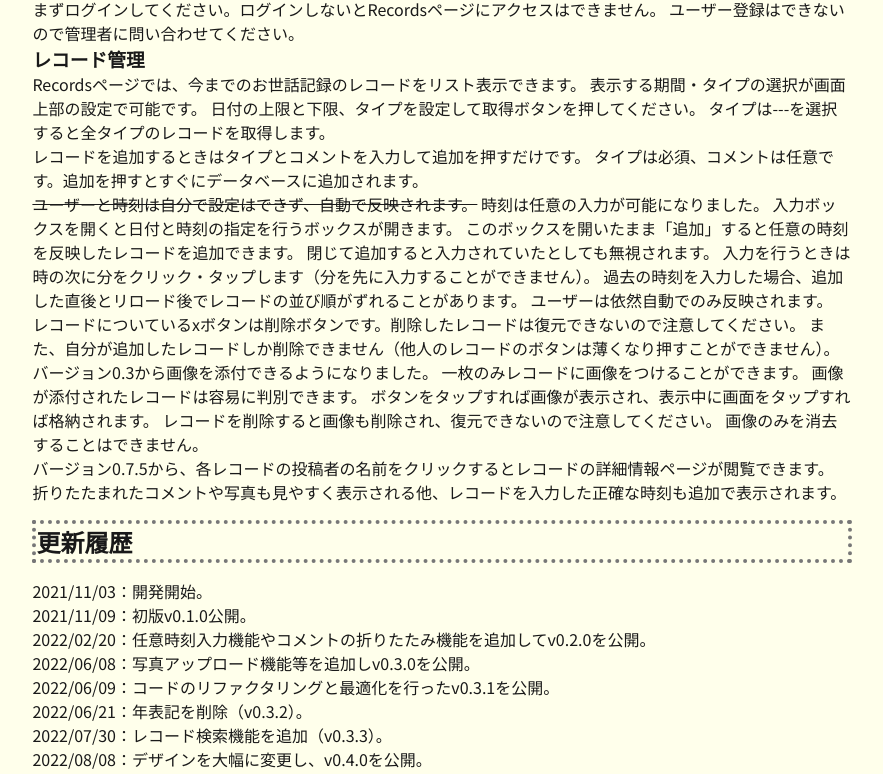
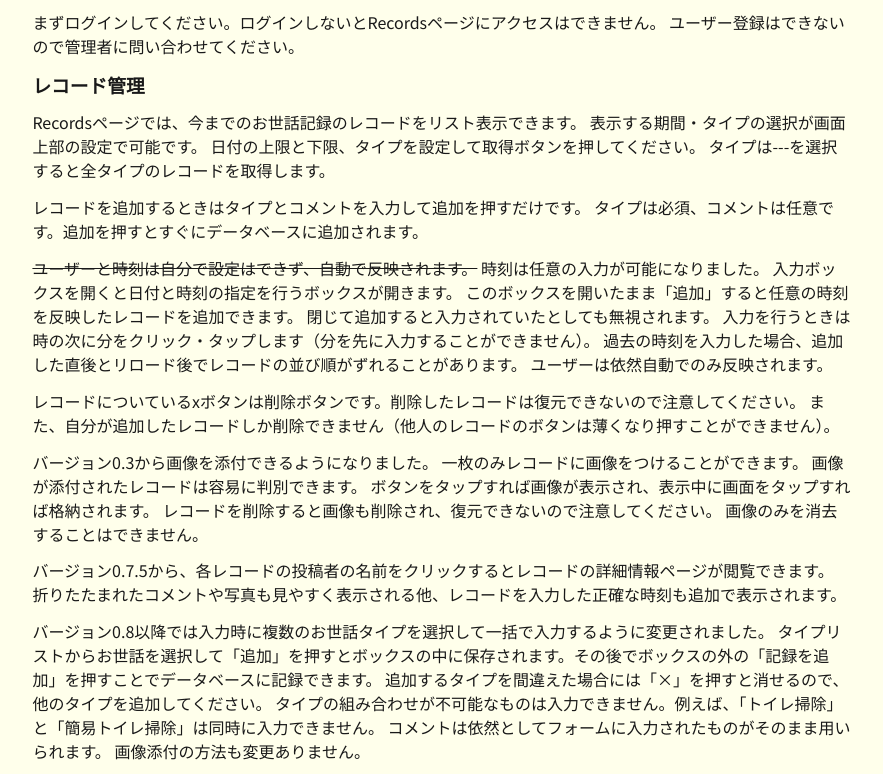
Before and after one commit to aiwaka/tako_board_new, a SvelteKit app: page /about in a window 1280 px wide. Shown: the part 362-1136 px from the top of the page, without its empty margins (198-1081 px from the left). Built offline with nearby package versions, Linux system fonts and the light colour scheme.

Commit message:
update versions

```diff
--- a/src/routes/+page.svelte
+++ b/src/routes/+page.svelte
@@ -4,7 +4,7 @@
 
 <div class="home">
   <h1>Tako Board</h1>
-  <div class="version">Ver 0.8.1</div>
+  <div class="version">Ver 0.8.2</div>
   <p>ちゃこちゃんのお世話管理アプリ</p>
   <img alt="tako" src={`${base}/img/tako.png`} />
 </div>
--- a/src/routes/about/+page.svelte
+++ b/src/routes/about/+page.svelte
@@ -41,6 +41,15 @@
     バージョン0.7.5から、各レコードの投稿者の名前をクリックするとレコードの詳細情報ページが閲覧できます。
     折りたたまれたコメントや写真も見やすく表示される他、レコードを入力した正確な時刻も追加で表示されます。
   </p>
+  <p>
+    バージョン0.8以降では入力時に複数のお世話タイプを選択して一括で入力するように変更されました。
+    タイプリストからお世話を選択して「追加」を押すとボックスの中に保存されます。その後でボックスの外の「記録を追加」を押すことでデータベースに記録できます。
+    追加するタイプを間違えた場合には「&times;」を押すと消せるので、他のタイプを追加してください。
+    タイプの組み合わせが不可能なものは入力できません。例えば、「トイレ掃除」と「簡易トイレ掃除」は同時に入力できません。
+    コメントは依然としてフォームに入力されたものがそのまま用いられます。
+    画像添付の方法も変更ありません。
+  </p>
+  <p>また、個別レコードページでコメントのみ後から修正できます。</p>
 
   <h2>更新履歴</h2>
   <p>2021/11/03：開発開始。</p>
@@ -66,6 +75,7 @@
   <p>
     2023/05/13：送信時にタイプリストがリセットされない問題を修正した。また、タイプ表示が長くなる場合の表示を調整した。その他フォームの長さや実装の微調整。
   </p>
+  <p>2023/05/29：個別レコードページからコメントを修正できるようにした（v0.8.2）。</p>
 </div>
 
 <style>
@@ -77,4 +87,7 @@
     border: 4px dotted #777;
     margin: 1rem 0;
   }
+  p {
+    margin: 0.8rem 0;
+  }
 </style>
```
Also changed, not shown: 1 other file (tests, documents, lock files or other folders).
